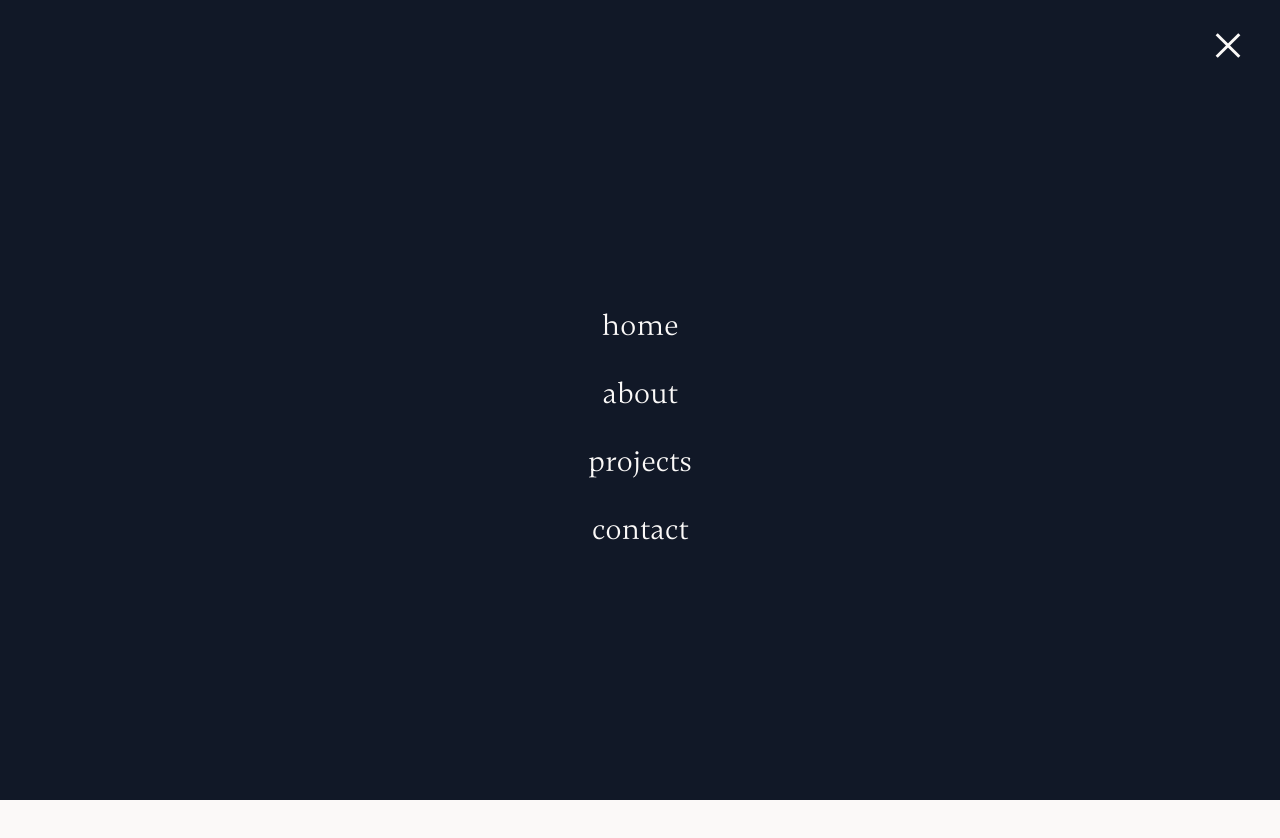
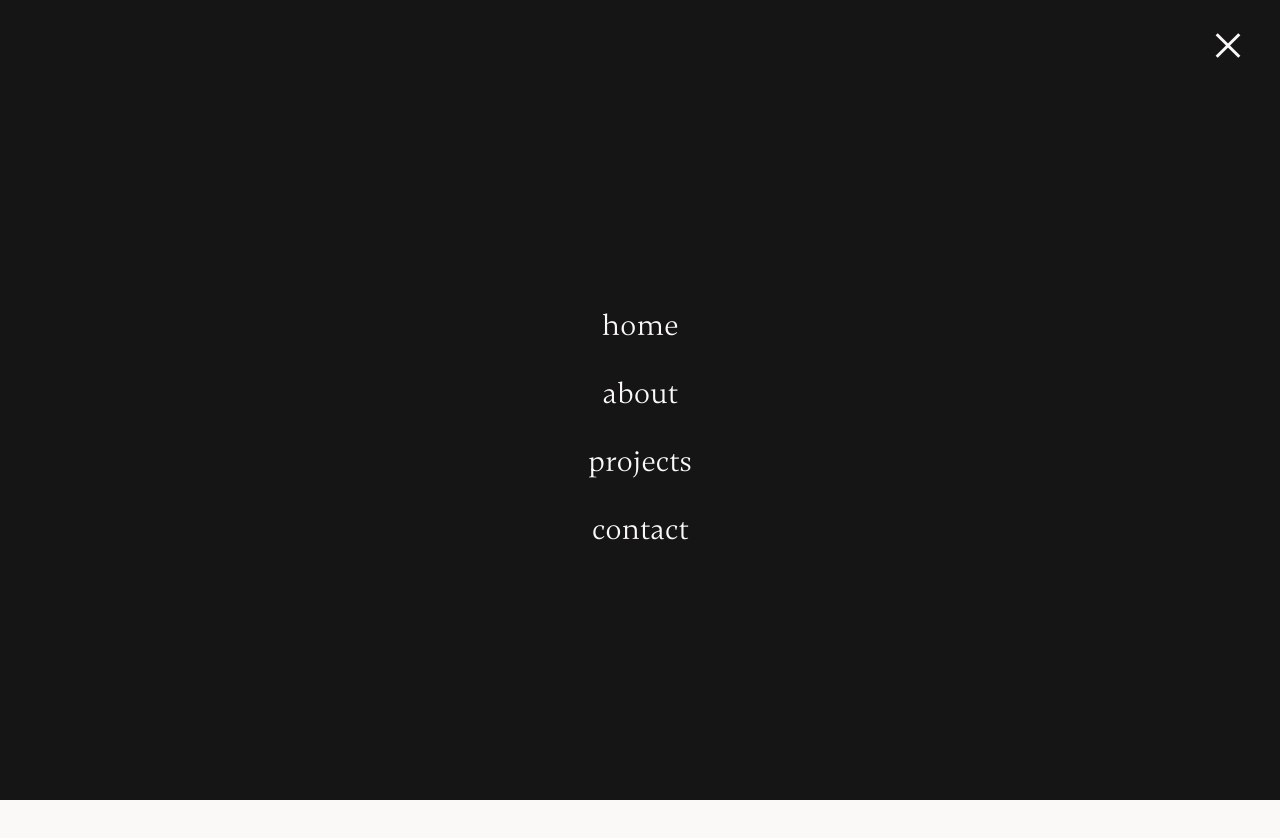
Before and after one commit to maddieadair/personal-portfolio, a Next.js app: page / in a window 1280 px wide. Both pictures are taken after a click on the button 1212 px from the left and 52 px from the top of the page. Shown: the top 838 px of the page. Built offline with nearby package versions, Linux system fonts and the light colour scheme.

Commit message:
Fix overlay menu color

```diff
--- a/app/components/navbar.js
+++ b/app/components/navbar.js
@@ -40,7 +40,7 @@ export default function Navbar() {
         </div>
       </button>
       <nav
-        className={`fixed flex top-0 left-0 w-full p-10 z-10 h-screen justify-center items-center pt-24 bg-gray-900 text-marshmallow bg-opacity-100 ease-in-out transform transition-all duration-500 ${
+        className={`fixed flex top-0 left-0 w-full p-10 z-10 h-screen justify-center items-center pt-24 bg-sesame text-marshmallow bg-opacity-100 ease-in-out transform transition-all duration-500 ${
           nav ? "opacity-100 translate-y-0" : "opacity-0 -translate-y-full"
         }`}
       >
```
